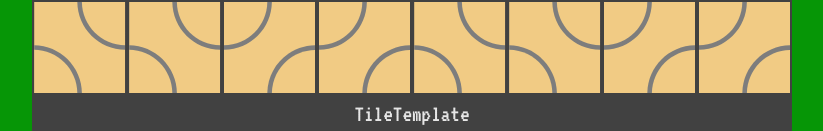
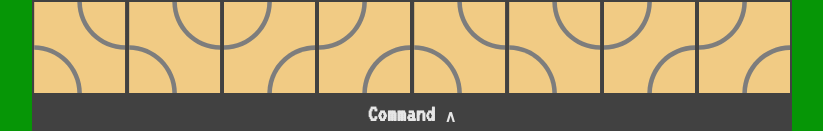
Before and after one commit to QwerTayu/tile-simulator, a Next.js app: page / in a window 1280 px wide. Shown: the part 666-797 px from the top of the page, without its empty margins (228-1051 px from the left). Built offline with nearby package versions, Linux system fonts and the light colour scheme; a web font is replaced by a local one.

Commit message:
✨ テンプレートを追加

```diff
--- a/src/pages/index.tsx
+++ b/src/pages/index.tsx
@@ -35,7 +35,7 @@ type Tile = {
 };
 
 export default function Home() {
-  const newTileMap: Tile[][] = [];
+  const createTileMap: Tile[][] = [];
   const themes: Themes[] = ["yellow", "brown", "gray", "green"];
   const colors: Colors = {
     yellow: ["#F1CB84", "#7D7D7D"],
@@ -45,25 +45,26 @@ export default function Home() {
   };
 
   for (let i: number = 0; i < 50; i++) {
-    newTileMap[i * 2] = [];
-    newTileMap[i * 2 + 1] = [];
+    createTileMap[i * 2] = [];
+    createTileMap[i * 2 + 1] = [];
     for (let j: number = 0; j < 4; j++) {
       if ((i % 2) + (j % 2) === 1) {
-        newTileMap[i * 2][j * 2] = { rotate: true, theme: "yellow" };
-        newTileMap[i * 2][j * 2 + 1] = { rotate: true, theme: "yellow" };
-        newTileMap[i * 2 + 1][j * 2] = { rotate: true, theme: "yellow" };
-        newTileMap[i * 2 + 1][j * 2 + 1] = { rotate: true, theme: "yellow" };
+        createTileMap[i * 2][j * 2] = { rotate: true, theme: "yellow" };
+        createTileMap[i * 2][j * 2 + 1] = { rotate: true, theme: "yellow" };
+        createTileMap[i * 2 + 1][j * 2] = { rotate: true, theme: "yellow" };
+        createTileMap[i * 2 + 1][j * 2 + 1] = { rotate: true, theme: "yellow" };
       } else {
-        newTileMap[i * 2][j * 2] = { rotate: false, theme: "yellow" };
-        newTileMap[i * 2][j * 2 + 1] = { rotate: false, theme: "yellow" };
-        newTileMap[i * 2 + 1][j * 2] = { rotate: false, theme: "yellow" };
-        newTileMap[i * 2 + 1][j * 2 + 1] = { rotate: false, theme: "yellow" };
+        createTileMap[i * 2][j * 2] = { rotate: false, theme: "yellow" };
+        createTileMap[i * 2][j * 2 + 1] = { rotate: false, theme: "yellow" };
+        createTileMap[i * 2 + 1][j * 2] = { rotate: false, theme: "yellow" };
+        createTileMap[i * 2 + 1][j * 2 + 1] = { rotate: false, theme: "yellow" };
       }
     }
   }
 
-  const [tileMap, setTileMap] = useState<Tile[][]>(newTileMap);
+  const [tileMap, setTileMap] = useState<Tile[][]>(createTileMap);
   const [isOpenFaq, setIsOpenFaq] = useState<boolean>(false);
+  const [isOpenCommand, setIsOpenCommand] = useState<boolean>(false);
   const [defaultMode, setDefaultMode] = useRecoilState<boolean>(modeState);
 
   const handleRotateClick = (
@@ -85,7 +86,6 @@ export default function Home() {
     i: number,
     j: number
   ) => {
-    console.log("color");
     const newTileMap = tileMap.map((row) => row.slice());
     const nextThemeIndex =
       (themes.indexOf(newTileMap[i][j].theme) + 1) % themes.length;
@@ -102,14 +102,12 @@ export default function Home() {
     console.log(defaultMode, isRightClick);
     e.preventDefault();
     if (isRightClick) {
-      console.log("right click");
       if (defaultMode) {
         handleRotateClick(e, i, j);
       } else {
         handleColorClick(e, i, j);
       }
     } else {
-      console.log("left click");
       if (!defaultMode) {
         handleRotateClick(e, i, j);
       } else {
@@ -124,6 +122,68 @@ export default function Home() {
 
   const handleToggleFaq = () => {
     setIsOpenFaq(!isOpenFaq);
+  };
+
+  const handleToggleCommand = () => {
+    setIsOpenCommand(!isOpenCommand);
+  };
+
+  const handleClickTemplate = (index: number) => () => {
+    const newTileMap: Tile[][] = [...tileMap];
+    console.log(index, newTileMap);
+    switch (index) {
+      case 0:
+        for (let i: number = 0; i < 50; i++) {
+          for (let j: number = 0; j < 4; j++) {
+            if ((i % 2) + (j % 2) === 1) {
+              newTileMap[i * 2][j * 2].rotate = true;
+              newTileMap[i * 2][j * 2 + 1].rotate = true;
+              newTileMap[i * 2 + 1][j * 2].rotate = true;
+              newTileMap[i * 2 + 1][j * 2 + 1].rotate = true;
+            } else {
+              newTileMap[i * 2][j * 2].rotate = false;
+              newTileMap[i * 2][j * 2 + 1].rotate = false;
+              newTileMap[i * 2 + 1][j * 2].rotate = false;
+              newTileMap[i * 2 + 1][j * 2 + 1].rotate = false;
+            }
+          }
+        }
+        break;
+      case 1:
+        for (let i: number = 0; i < 100; i++) {
+          for (let j: number = 0; j < 8; j++) {
+            newTileMap[i][j].rotate = true;
+          }
+        }
+        break;
+      case 2:
+        for (let i: number = 0; i < 100; i++) {
+          for (let j: number = 0; j < 8; j++) {
+            newTileMap[i][j].theme = "yellow";
+          }
+        }
+        break;
+      case 3:
+        for (let i: number = 0; i < 50; i++) {
+          for (let j: number = 0; j < 4; j++) {
+            if ((i % 2) + (j % 2) === 1) {
+              newTileMap[i * 2][j * 2].theme = "green";
+              newTileMap[i * 2][j * 2 + 1].theme = "green";
+              newTileMap[i * 2 + 1][j * 2].theme = "green";
+              newTileMap[i * 2 + 1][j * 2 + 1].theme = "green";
+            } else {
+              newTileMap[i * 2][j * 2].theme = "yellow";
+              newTileMap[i * 2][j * 2 + 1].theme = "yellow";
+              newTileMap[i * 2 + 1][j * 2].theme = "yellow";
+              newTileMap[i * 2 + 1][j * 2 + 1].theme = "yellow";
+            }
+          }
+        }
+        break;
+      default:
+        break;
+    }
+    setTileMap(newTileMap);
   };
 
   return (
@@ -214,22 +274,52 @@ export default function Home() {
               </div>
             ))}
           </div>
-          <div className={`${enFont.className} ${styles.template}`}>
-            TileTemplate
+          <div className={`${jaFont.className} ${styles.command} ${isOpenCommand && styles.isOpenCommand}`}>
+            <div className={`${enFont.className}`}>
+              <h3>Template</h3>
+              <div className={styles.commands}>
+                <p onClick={handleClickTemplate(0)}>&lt;R:0&gt;</p>
+                <p onClick={handleClickTemplate(1)}>&lt;R:1&gt;</p>
+                <p onClick={handleClickTemplate(2)}>&lt;C:0&gt;</p>
+                <p onClick={handleClickTemplate(3)}>&lt;C:1&gt;</p>
+              </div>
+            </div>
+            {/* <div className={`${enFont.className}`}>
+              <h3>ChangeAll</h3>
+              <div className={styles.commands}>
+                <p>&lt;R&gt;</p>
+                <p>&lt;C:Y&rarr;B&gt;</p>
+              </div>
+            </div> */}
+          </div>
+          <div
+            className={`${enFont.className} ${styles.openCommand}`}
+            onClick={handleToggleCommand}
+          >
+            <h2>Command <span>{isOpenCommand ? <>&or;</> : <>&and;</>}</span> </h2>
           </div>
           <div
             onClick={handleToggleFaq}
-            className={`${styles.faqWrapper} ${isOpenFaq && styles.isOpen}`}
+            className={`${styles.faqWrapper} ${isOpenFaq && styles.isOpenFaq}`}
           >
             <div className={`${jaFont.className} ${styles.faq}`}>
               <h1 className={styles.faqTitle}>遊び方</h1>
               <ol>
-                <li>タイルを左クリックすると回転できます</li>
-                <li>タイルを右クリックすると色が変わります</li>
+                <li>
+                  タイルを左クリックすると回転できます
+                  </li>
+                <li>
+                  タイルを右クリックすると色が変わります
+                  </li>
                 <li>
                   右上のトグルから左クリックと右クリックの機能を逆にすることができます
                 </li>
-                <li>モバイル端末で遊ぶ時には↑を都度切り替えて操作しましょう</li>
+                <li>
+                  モバイル端末で遊ぶ時には&uarr;を都度切り替えて操作しましょう
+                </li>
+                <li>
+                  画面下部の<span className={enFont.className}>Command</span>から<span className={enFont.className}>Command</span>を実行できます
+                </li>
                 <li>
                   画面の任意の場所をクリックするとこの「遊び方」を非表示にできます
                 </li>
--- a/src/styles/Home.module.css
+++ b/src/styles/Home.module.css
@@ -11,7 +11,7 @@
   display: flex;
   flex-direction: column;
   align-items: center;
-  justify-content: start;
+  justify-content: space-between;
   height: 100vh;
   width: 100vw;
   max-width: 760px;
@@ -170,11 +170,11 @@
   overflow-y: auto;
 }
 
-.faqWrapper.isOpen {
+.faqWrapper.isOpenFaq {
   display: flex;
 }
 
-.faqWrapper.isOpen > .faq {
+.faqWrapper.isOpenFaq > .faq {
   display: block;
 }
 
@@ -198,9 +198,63 @@
   padding-bottom: 0.5rem;
 }
 
-.template {
+.openCommand {
   display: flex;
-  font-size: 1.5rem;
   padding: 0.5rem;
   color: var(--color-white);
 }
+
+.openCommand > h2 {
+  font-size: 1.5rem;
+}
+
+.openCommand span {
+  font-size: 1rem;
+  vertical-align: middle;
+}
+
+.command {
+  width: 100%;
+  height: 0px;
+  transition: all 0.3s;
+  display: flex;
+  flex-direction: column;
+  justify-content: space-around;
+  overflow-y: hidden;
+}
+
+.command.isOpenCommand {
+  height: 5rem; /*5rem追加する*/
+  transition: all 0.3s;
+  overflow-y: hidden;
+  padding-bottom: 3.5rem; /*5rem追加する*/
+}
+
+.command > * {
+  justify-content: space-between;
+  align-items: center;
+  padding: 1rem;
+  color: var(--color-white);
+  font-size: 1rem;
+}
+
+.command > * > h3 {
+  font-size: 1.2rem;
+}
+
+.command > * > .commands {
+  display: flex;
+  justify-content: end;
+  align-items: center;
+  flex-grow: 1;
+  gap: 0.5rem;
+  padding-right: 1rem;
+}
+
+.command > * > .commands > p {
+  font-size: 1.2rem;
+}
+
+.command > * > .commands > p:hover {
+  color: var(--color-yellow);
+}
```
